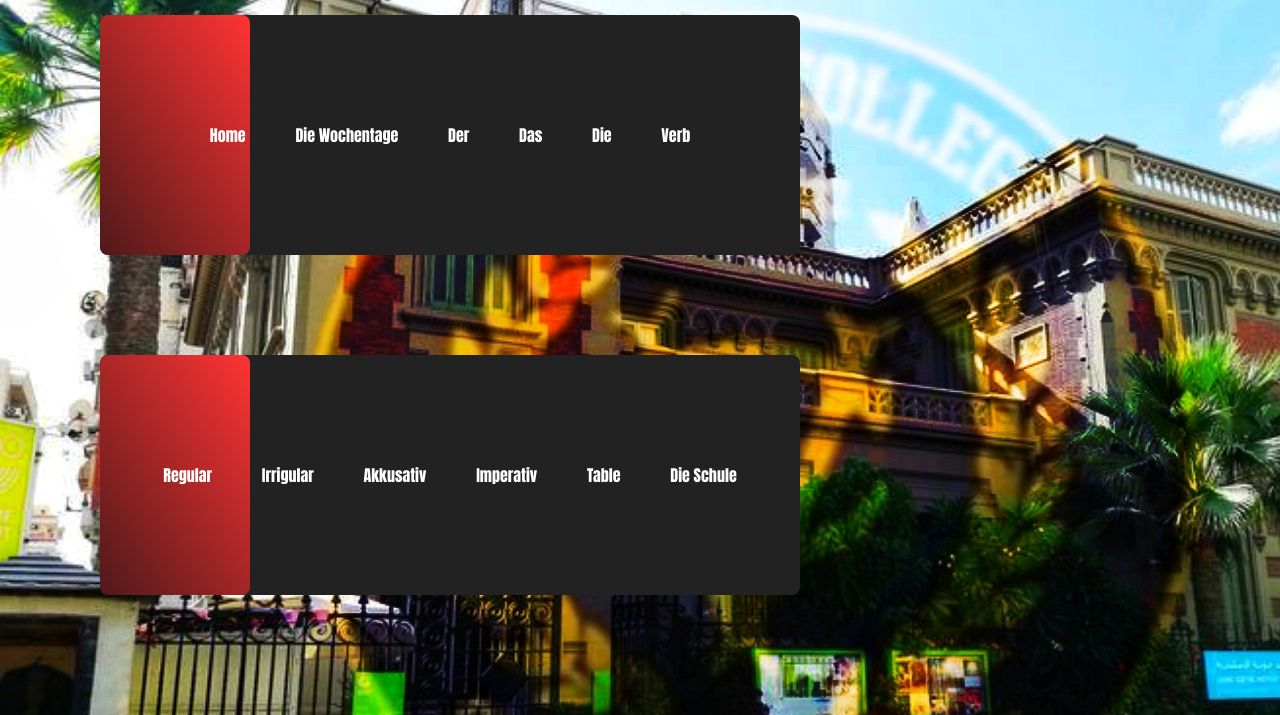
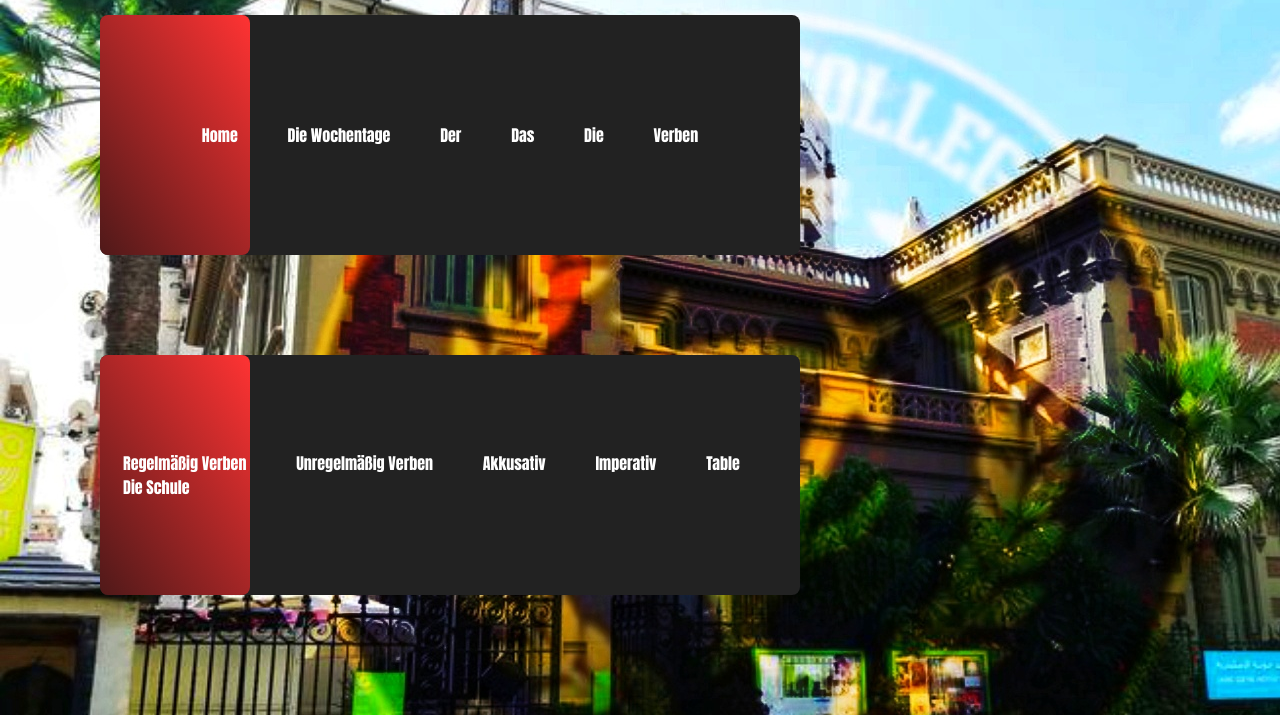
Before and after one commit to theawakener0/deutsch-A1_YR-M, a plain HTML site: page index.html in a window 1280 px wide. Shown: the part 85-800 px from the top of the page. Drawn offline with Linux system fonts and the light colour scheme.

Commit message:
Update index.html
Some Grammatical mistak

```diff
--- a/index.html
+++ b/index.html
@@ -24,20 +24,20 @@
 
     </nav>
     <nav class="Z">
-        <div>
+       <div>
             <a href="#class1">Home</a>
             <a href="#class2">Die Wochentage</a>
             <a href="#class3">Der</a>
             <a href="#class4">Das</a>
             <a href="#class5">Die</a>
-            <a href="#class6">Verb</a>
+            <a href="#class6">Verben</a>
             <span></span>
         </div>
     </nav>
     <nav class="A1">
         <div>
-            <a href="#class7">Regular</a>
-            <a href="#class8">Irrigular</a>
+            <a href="#class7">Regelmäßig Verben</a>
+            <a href="#class8">Unregelmäßig Verben</a>
             <a href="#class9">Akkusativ</a>
             <a href="#class10">Imperativ</a>
             <a href="#class11">Table </a>
@@ -138,10 +138,10 @@
         <div>Die nudeln</div>
     </ul>
     <h2>
-        <div class="J" id="class6"> Verbs</div>
+     <div class="J" id="class6"> Verben</div>
     </h2>
     <h3>
-        <div class="K" id="class7">regular verbs</div>
+        <div class="K" id="class7">Regelmäßig Verben </div>
     </h3>
     <ul class="L">
         <div> trinken</div>
@@ -156,7 +156,7 @@
 
 
     <h3>
-        <div class="M" id="class8">irregular verbs</div>
+     <div class="M" id="class8">Unregelmäßig Verben </div>
     </h3>
     <ul class="N">
         <div>finden</div>
@@ -170,9 +170,10 @@
         <div id="class9" class="O">Akkusativ</div>
 
     </h2>
-    <div class="P">Der = Den <br>
-        Das = Das<br>
-        Die = Die</div><br><br><br><br><br>
+    <div class="P">Der => Den <br>
+        Das => Das<br>
+        Die =>  Die</div><br><br><br><br><br>
+
 
 
 
@@ -353,14 +354,14 @@
                 <li>
                     <div><a href="#class5">Die</a></div>
                 </li>
-                <li>
-                    <div> <a href="#class6">Verb</a></div>
+              <li>
+                    <div> <a href="#class6">Verben</a></div>
                 </li>
                 <li>
-                    <div><a href="#class7">Regular</a></div>
+                    <div><a href="#class7">Regelmäßig Verben</a></div>
                 </li>
                 <li>
-                    <div> <a href="#class8">Irrigular</a></div>
+                    <div> <a href="#class8">Unregelmäßig Verben</a></div>
                 </li>
                 <li>
                     <div><a href="#class9">Akkusativ</a></div>
@@ -378,7 +379,7 @@
             </ul>
         </div>
         <div class="E1">
-            <p>&copy; 2024 </p>
+             <p>&copy; 2025 </p>
         </div>
     </footer>
 </body>
```
